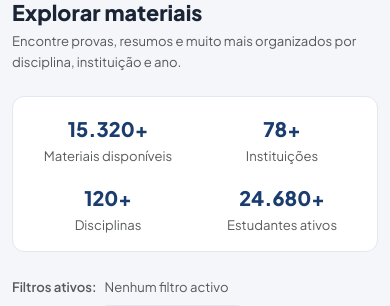
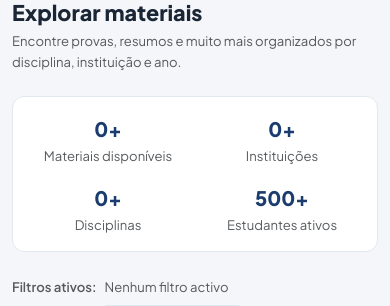
Before and after one commit to Erick0011/Ponto24academico, a Flask app: page /materiais/ in a window 390 px wide. Shown: the part 918-1224 px from the top of the page. Run offline with Flask 3, Linux system fonts and the light colour scheme; data that the repository does not hold is empty; some libraries are stand-ins or nearby versions.

Commit message:
feat: estatísticas reais, estudantes com incentivo e fix dropdown mobile
- Substituir números fixos por dados reais da BD (materiais, instituições, disciplinas)
- Estudantes ativos = real + 500 como incentivo
- Corrigir dropdown do perfil no mobile com data-bs-display=static

```diff
--- a/app/routes/materiais.py
+++ b/app/routes/materiais.py
@@ -119,6 +119,18 @@ def listar():
         for m in membros:
             grupo_thumbs.setdefault(m.grupo_upload, []).append(m)
 
+    from app.models.user import User
+    total_materiais_real = Material.query.filter_by(status=Material.STATUS_APROVADO).count()
+    total_instituicoes = db.session.query(Material.instituicao).filter(
+        Material.status == Material.STATUS_APROVADO,
+        Material.instituicao.isnot(None), Material.instituicao != ""
+    ).distinct().count()
+    total_disciplinas_real = db.session.query(Material.disciplina).filter(
+        Material.status == Material.STATUS_APROVADO,
+        Material.disciplina.isnot(None), Material.disciplina != ""
+    ).distinct().count()
+    total_estudantes = User.query.filter_by(is_active=True).count() + 500
+
     return render_template(
         "materials/listar.html",
         materiais=materiais,
@@ -136,6 +148,10 @@ def listar():
         instituicoes=instituicoes,
         anos=anos,
         url_params=url_params,
+        total_materiais_real=total_materiais_real,
+        total_instituicoes=total_instituicoes,
+        total_disciplinas_real=total_disciplinas_real,
+        total_estudantes=total_estudantes,
     )
 
 
--- a/app/templates/base.html
+++ b/app/templates/base.html
@@ -98,7 +98,7 @@
 
         <!-- User dropdown -->
         <div class="dropdown">
-          <button class="btn p24-user-btn dropdown-toggle d-flex align-items-center gap-2" data-bs-toggle="dropdown">
+          <button class="btn p24-user-btn dropdown-toggle d-flex align-items-center gap-2" data-bs-toggle="dropdown" data-bs-display="static">
             <div class="p24-avatar">
               {% if current_user.avatar_url %}
                 <img src="{{ current_user.avatar_url }}" alt="">
@@ -111,7 +111,7 @@
               <small class="text-warning fw-600">{{ current_user.creditos }} créditos</small>
             </div>
           </button>
-          <ul class="dropdown-menu dropdown-menu-lg-end p24-dropdown shadow-lg">
+          <ul class="dropdown-menu dropdown-menu-end p24-dropdown shadow-lg">
             <li class="px-3 py-2 border-bottom">
               <div class="fw-700">{{ current_user.nome }}</div>
               <small class="text-muted">{{ current_user.email }}</small>
--- a/app/templates/index.html
+++ b/app/templates/index.html
@@ -43,7 +43,7 @@
             <div class="p24-stat">
               <div class="p24-stat-icon bg-white bg-opacity-10"><i class="bi bi-building text-warning"></i></div>
               <div>
-                <div class="p24-stat-val">78+</div>
+                <div class="p24-stat-val">{{ total_instituicoes }}+</div>
                 <div class="p24-stat-label">Instituições</div>
               </div>
             </div>
@@ -52,7 +52,7 @@
             <div class="p24-stat">
               <div class="p24-stat-icon bg-white bg-opacity-10"><i class="bi bi-people text-warning"></i></div>
               <div>
-                <div class="p24-stat-val">24.680+</div>
+                <div class="p24-stat-val">{{ total_estudantes }}+</div>
                 <div class="p24-stat-label">Estudantes</div>
               </div>
             </div>
@@ -61,7 +61,7 @@
             <div class="p24-stat">
               <div class="p24-stat-icon bg-white bg-opacity-10"><i class="bi bi-pencil text-warning"></i></div>
               <div>
-                <div class="p24-stat-val">120+</div>
+                <div class="p24-stat-val">{{ total_disciplinas }}+</div>
                 <div class="p24-stat-label">Disciplinas</div>
               </div>
             </div>
--- a/app/templates/materials/listar.html
+++ b/app/templates/materials/listar.html
@@ -78,19 +78,19 @@
       <div class="p24-card mb-4">
         <div class="row g-3 text-center">
           <div class="col-6 col-md-3">
-            <div class="fw-800 text-p24 fs-5">15.320+</div>
+            <div class="fw-800 text-p24 fs-5">{{ total_materiais_real }}+</div>
             <div class="text-muted small">Materiais disponíveis</div>
           </div>
           <div class="col-6 col-md-3">
-            <div class="fw-800 text-p24 fs-5">78+</div>
+            <div class="fw-800 text-p24 fs-5">{{ total_instituicoes }}+</div>
             <div class="text-muted small">Instituições</div>
           </div>
           <div class="col-6 col-md-3">
-            <div class="fw-800 text-p24 fs-5">120+</div>
+            <div class="fw-800 text-p24 fs-5">{{ total_disciplinas_real }}+</div>
             <div class="text-muted small">Disciplinas</div>
           </div>
           <div class="col-6 col-md-3">
-            <div class="fw-800 text-p24 fs-5">24.680+</div>
+            <div class="fw-800 text-p24 fs-5">{{ total_estudantes }}+</div>
             <div class="text-muted small">Estudantes ativos</div>
           </div>
         </div>
```
Also changed, not shown: app/routes/main.py (+12 -0 lines).
